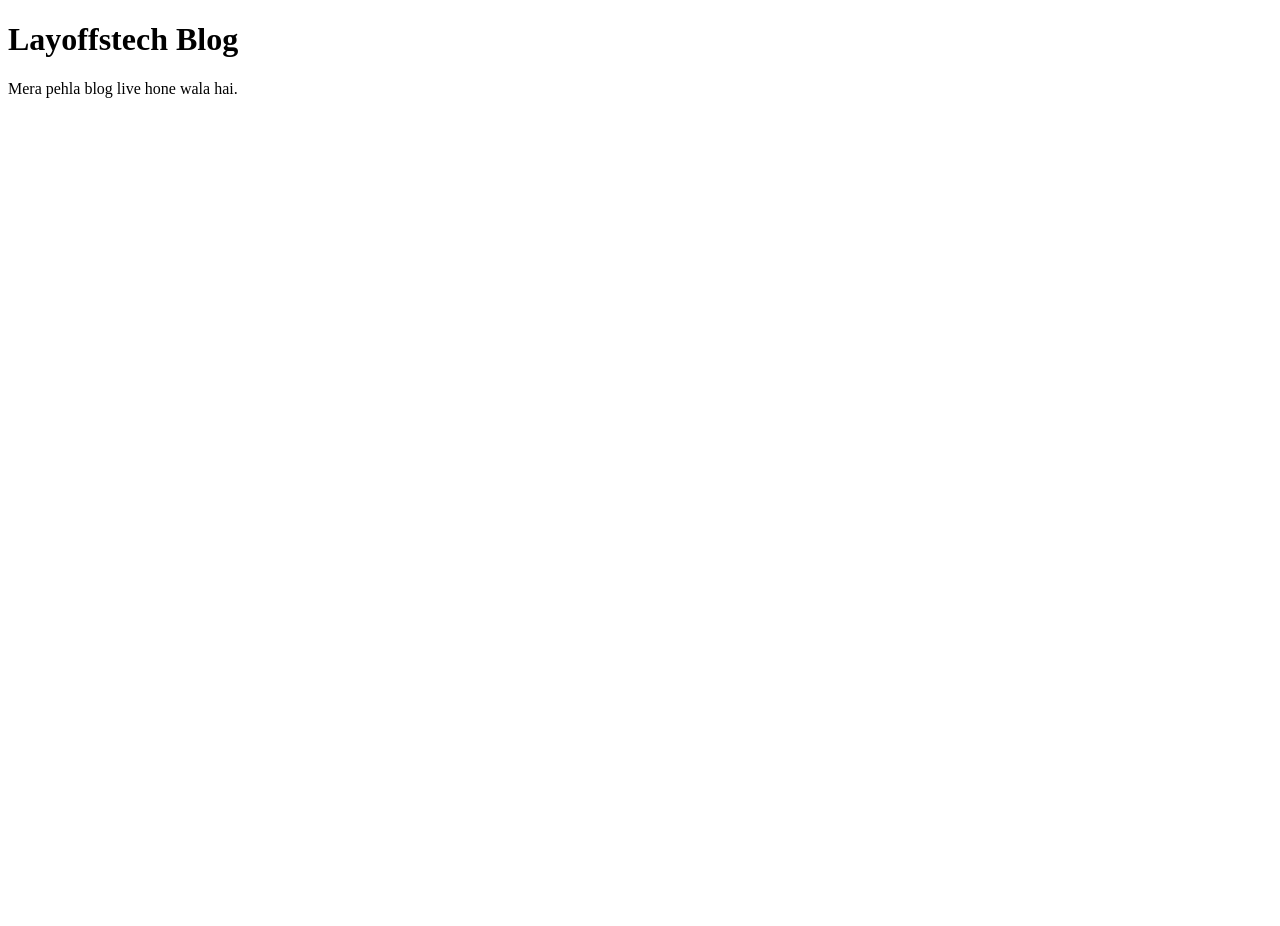
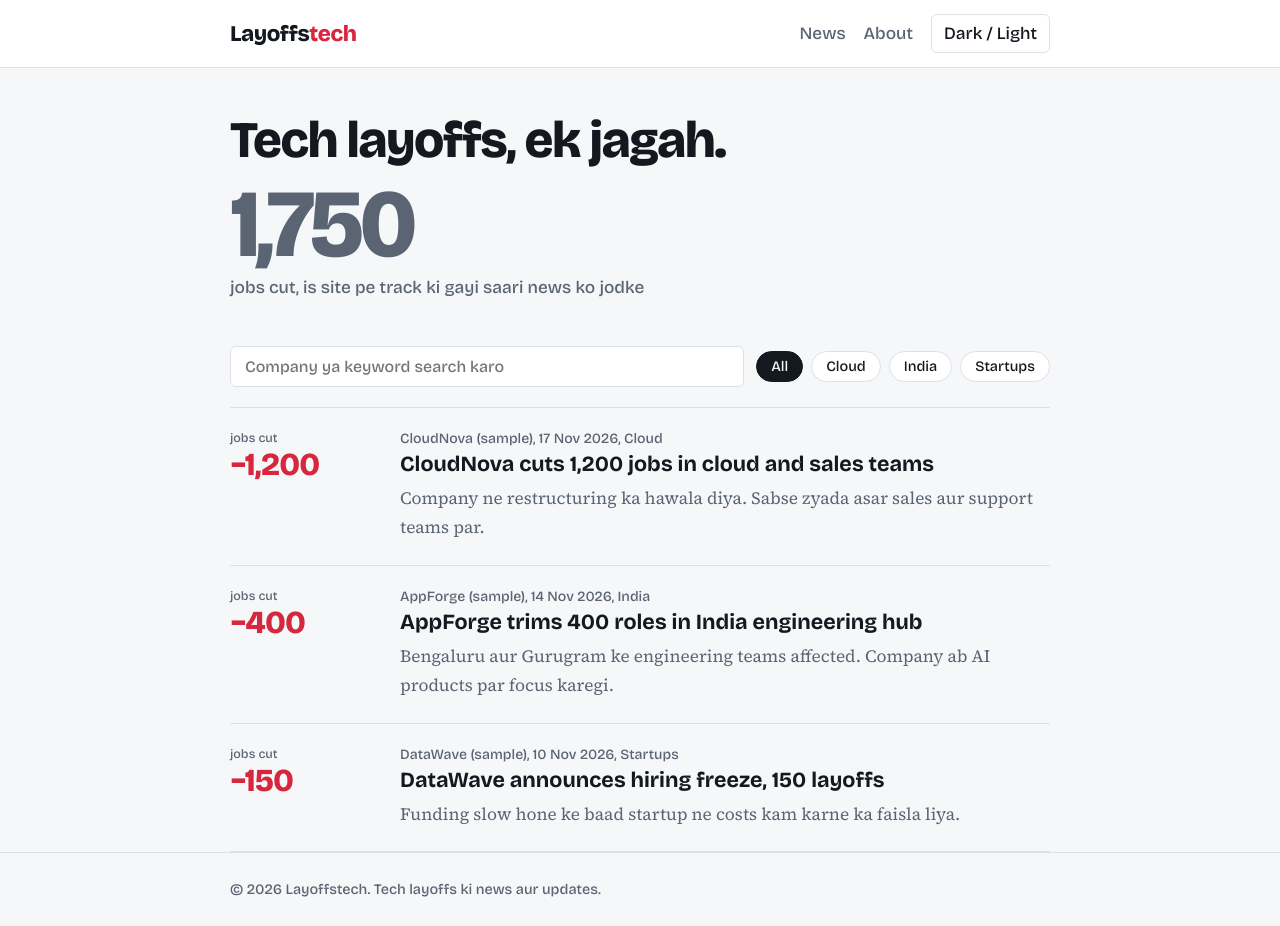
Before and after one commit to layoffstech/Layoffstech, a plain HTML site: page index.html in a window 1280 px wide. Before the commit the page ends 800 px from the top, so only its background shows below. Drawn offline with nearby package versions, Linux system fonts and the light colour scheme.

Commit message:
blog template added

```diff
--- /dev/null
+++ b/css/style.css
@@ -0,0 +1,53 @@
+:root{
+  --bg:#f6f7f9; --surface:#ffffff; --ink:#14181f; --muted:#5b6472; --line:#dde1e7; --signal:#d7263d;
+  --head:"Bricolage Grotesque",system-ui,sans-serif; --body:"Source Serif 4",Georgia,serif;
+  color-scheme:light;
+}
+@media (prefers-color-scheme:dark){:root:not([data-theme="light"]){
+  --bg:#101318; --surface:#181c23; --ink:#eceff4; --muted:#9aa4b2; --line:#2a303a; --signal:#ff5468; color-scheme:dark;}}
+:root[data-theme="dark"]{--bg:#101318; --surface:#181c23; --ink:#eceff4; --muted:#9aa4b2; --line:#2a303a; --signal:#ff5468; color-scheme:dark;}
+
+*{box-sizing:border-box}
+body{margin:0;background:var(--bg);color:var(--ink);font:1.08rem/1.7 var(--body)}
+a{color:inherit}
+:focus-visible{outline:3px solid var(--signal);outline-offset:2px}
+.wrap{max-width:860px;margin:0 auto;padding:0 20px}
+
+header.site{border-bottom:1px solid var(--line);background:var(--surface)}
+header.site .wrap{display:flex;align-items:center;justify-content:space-between;gap:16px;padding-top:14px;padding-bottom:14px;flex-wrap:wrap}
+.logo{font:800 1.4rem var(--head);text-decoration:none;letter-spacing:-.02em}
+.logo span{color:var(--signal)}
+nav{display:flex;gap:18px;align-items:center;font-family:var(--head);font-weight:500}
+nav a{text-decoration:none;color:var(--muted)} nav a:hover{color:var(--ink)}
+#themeBtn{font:inherit;background:none;border:1px solid var(--line);color:var(--ink);padding:4px 12px;border-radius:6px;cursor:pointer}
+
+.hero{padding:44px 0 24px}
+.hero h1{font:800 clamp(2rem,6vw,3.2rem)/1.1 var(--head);letter-spacing:-.03em;margin:0 0 8px}
+.hero p{margin:0;color:var(--muted)}
+.tally{font:800 clamp(3rem,12vw,6rem)/1 var(--head);color:var(--signal);letter-spacing:-.04em;margin:18px 0 4px}
+.tally-label{font-family:var(--head);color:var(--muted);margin:0}
+
+.tools{display:flex;gap:12px;flex-wrap:wrap;align-items:center;padding:20px 0}
+#search{flex:1 1 220px;font:1rem var(--head);padding:10px 14px;border:1px solid var(--line);border-radius:6px;background:var(--surface);color:var(--ink)}
+#filters{display:flex;gap:8px;flex-wrap:wrap}
+.chip{font:500 .9rem var(--head);padding:6px 14px;border:1px solid var(--line);border-radius:999px;background:var(--surface);color:var(--ink);cursor:pointer}
+.chip[aria-pressed="true"]{background:var(--ink);color:var(--bg);border-color:var(--ink)}
+
+#postList{list-style:none;margin:0;padding:0;border-top:1px solid var(--line)}
+.row{display:grid;grid-template-columns:150px 1fr;gap:20px;padding:22px 0;border-bottom:1px solid var(--line);text-decoration:none}
+.row:hover h2{text-decoration:underline}
+.count{font:800 2rem/1 var(--head);color:var(--signal);letter-spacing:-.03em}
+.count small,.big small{display:block;font:500 .78rem var(--head);color:var(--muted);letter-spacing:0;margin-bottom:4px}
+.meta{display:block;font:500 .88rem var(--head);color:var(--muted)}
+.row h2{font:700 1.35rem/1.25 var(--head);margin:4px 0 6px}
+.row p{margin:0;color:var(--muted)}
+.empty{padding:30px 0;color:var(--muted)}
+
+article{padding:40px 0 60px;max-width:680px}
+article h1{font:800 clamp(1.8rem,5vw,2.6rem)/1.15 var(--head);letter-spacing:-.02em;margin:6px 0 18px}
+.big{font:800 3.4rem/1 var(--head);color:var(--signal);margin:0 0 24px}
+.src{color:var(--muted);font-size:.95rem;word-break:break-all}
+
+footer.site{border-top:1px solid var(--line);padding:28px 0;color:var(--muted);font:.9rem var(--head)}
+
+@media(max-width:560px){.row{grid-template-columns:1fr;gap:6px}}
--- a/index.html
+++ b/index.html
@@ -1,12 +1,29 @@
 <!DOCTYPE html>
 <html lang="hi">
 <head>
-  <meta charset="UTF-8">
-  <meta name="viewport" content="width=device-width, initial-scale=1.0">
-  <title>Layoffstech</title>
+<meta charset="UTF-8">
+<meta name="viewport" content="width=device-width, initial-scale=1.0">
+<title>Layoffstech | Tech layoffs news aur updates</title>
+<meta name="description" content="Tech companies mein ho rahi layoffs ki latest news aur updates.">
+<link rel="preconnect" href="https://fonts.googleapis.com"><link rel="preconnect" href="https://fonts.gstatic.com" crossorigin><link href="https://fonts.googleapis.com/css2?family=Bricolage+Grotesque:wght@500;700;800&family=Source+Serif+4:wght@400;600&display=swap" rel="stylesheet">
+<link rel="stylesheet" href="css/style.css">
 </head>
 <body>
-  <h1>Layoffstech Blog</h1>
-  <p>Mera pehla blog live hone wala hai.</p>
+<header class="site"><div class="wrap"><a class="logo" href="index.html">Layoffs<span>tech</span></a><nav><a href="index.html">News</a><a href="about.html">About</a><button id="themeBtn" type="button">Dark / Light</button></nav></div></header>
+<main class="wrap">
+  <section class="hero">
+    <h1>Tech layoffs, ek jagah.</h1>
+    <p class="tally" id="totalCount">0</p>
+    <p class="tally-label">jobs cut, is site pe track ki gayi saari news ko jodke</p>
+  </section>
+  <div class="tools">
+    <input id="search" type="search" placeholder="Company ya keyword search karo" aria-label="Search posts">
+    <div id="filters"></div>
+  </div>
+  <ul id="postList"></ul>
+</main>
+<footer class="site"><div class="wrap">© 2026 Layoffstech. Tech layoffs ki news aur updates.</div></footer>
+<script src="js/posts.js"></script>
+<script src="js/main.js"></script>
 </body>
 </html>
--- /dev/null
+++ b/js/main.js
@@ -0,0 +1,69 @@
+const $ = (s) => document.querySelector(s);
+const fmtDate = (d) => new Date(d).toLocaleDateString("en-IN", { day: "numeric", month: "short", year: "numeric" });
+const fmtNum = (n) => n.toLocaleString("en-IN");
+const esc = (s) => String(s).replace(/[&<>"]/g, (c) => ({ "&": "&amp;", "<": "&lt;", ">": "&gt;", '"': "&quot;" }[c]));
+
+// Dark mode
+const root = document.documentElement;
+try { const t = localStorage.getItem("theme"); if (t) root.dataset.theme = t; } catch (e) {}
+document.addEventListener("click", (e) => {
+  if (!e.target.closest("#themeBtn")) return;
+  const dark = root.dataset.theme === "dark" ||
+    (!root.dataset.theme && matchMedia("(prefers-color-scheme: dark)").matches);
+  root.dataset.theme = dark ? "light" : "dark";
+  try { localStorage.setItem("theme", root.dataset.theme); } catch (e) {}
+});
+
+// Homepage: list + search + category filter
+const list = $("#postList");
+if (list) {
+  const sorted = [...POSTS].sort((a, b) => new Date(b.date) - new Date(a.date));
+  const cats = ["All", ...new Set(sorted.map((p) => p.category))];
+  let cat = "All", q = "";
+
+  $("#totalCount").textContent = fmtNum(sorted.reduce((s, p) => s + p.count, 0));
+  $("#filters").innerHTML = cats.map((c) =>
+    `<button class="chip" data-cat="${esc(c)}" aria-pressed="${c === "All"}">${esc(c)}</button>`).join("");
+
+  const render = () => {
+    const rows = sorted.filter((p) =>
+      (cat === "All" || p.category === cat) &&
+      (p.title + p.company + p.summary).toLowerCase().includes(q));
+    list.innerHTML = rows.length ? rows.map((p) => `
+      <li><a class="row" href="post.html?slug=${encodeURIComponent(p.slug)}">
+        <span class="count"><small>jobs cut</small>−${fmtNum(p.count)}</span>
+        <span class="info">
+          <span class="meta">${esc(p.company)}, ${fmtDate(p.date)}, ${esc(p.category)}</span>
+          <h2>${esc(p.title)}</h2>
+          <p>${esc(p.summary)}</p>
+        </span>
+      </a></li>`).join("") : `<li class="empty">Koi post nahi mili. Search ya category badal ke dekho.</li>`;
+  };
+  $("#filters").addEventListener("click", (e) => {
+    const b = e.target.closest(".chip"); if (!b) return;
+    cat = b.dataset.cat;
+    document.querySelectorAll(".chip").forEach((c) => c.setAttribute("aria-pressed", c === b));
+    render();
+  });
+  $("#search").addEventListener("input", (e) => { q = e.target.value.toLowerCase().trim(); render(); });
+  render();
+}
+
+// Post page
+const art = $("#article");
+if (art) {
+  const slug = new URLSearchParams(location.search).get("slug");
+  const p = POSTS.find((x) => x.slug === slug);
+  if (!p) {
+    art.innerHTML = `<h1>Post nahi mili</h1><p><a href="index.html">Homepage pe wapas jao</a></p>`;
+  } else {
+    document.title = p.title + " | Layoffstech";
+    art.innerHTML = `
+      <p class="meta">${esc(p.company)}, ${fmtDate(p.date)}, ${esc(p.category)}</p>
+      <h1>${esc(p.title)}</h1>
+      <p class="big"><small>jobs cut</small>−${fmtNum(p.count)}</p>
+      ${p.body.map((t) => `<p>${esc(t)}</p>`).join("")}
+      ${p.source ? `<p class="src">Source: <a href="${esc(p.source)}" rel="noopener" target="_blank">${esc(p.source)}</a></p>` : ""}
+      <p><a href="index.html">Saari news dekho</a></p>`;
+  }
+}
--- /dev/null
+++ b/js/posts.js
@@ -0,0 +1,45 @@
+// Naya post add karna ho toh is list ke TOP pe ek naya object paste karo.
+// DHYAN: Neeche ke posts sirf SAMPLE hain (naam/numbers kalpanik). Inhe apni real news se badal do.
+const POSTS = [
+  {
+    slug: "sample-cloudnova-layoffs",
+    title: "CloudNova cuts 1,200 jobs in cloud and sales teams",
+    company: "CloudNova (sample)",
+    count: 1200,
+    date: "2026-11-17",
+    category: "Cloud",
+    summary: "Company ne restructuring ka hawala diya. Sabse zyada asar sales aur support teams par.",
+    body: [
+      "Yeh ek sample post hai. Apni real news yahan likho.",
+      "Pehle paragraph mein seedha batao: kaun si company, kitne log, kaun si teams, aur kab.",
+      "Phir source link do (company announcement, regulatory filing ya reliable news report).",
+      "Aakhir mein batao ki affected log ke liye kya options hain: severance, notice period, rehiring."
+    ],
+    source: "https://example.com"
+  },
+  {
+    slug: "sample-appforge-restructuring",
+    title: "AppForge trims 400 roles in India engineering hub",
+    company: "AppForge (sample)",
+    count: 400,
+    date: "2026-11-14",
+    category: "India",
+    summary: "Bengaluru aur Gurugram ke engineering teams affected. Company ab AI products par focus karegi.",
+    body: [
+      "Yeh bhi ek sample post hai.",
+      "Har post mein company, count, date aur category daalo, baaki page apne aap ban jayega."
+    ],
+    source: "https://example.com"
+  },
+  {
+    slug: "sample-datawave-hiring-freeze",
+    title: "DataWave announces hiring freeze, 150 layoffs",
+    company: "DataWave (sample)",
+    count: 150,
+    date: "2026-11-10",
+    category: "Startups",
+    summary: "Funding slow hone ke baad startup ne costs kam karne ka faisla liya.",
+    body: ["Sample post. Isse delete karke apni news likho."],
+    source: "https://example.com"
+  }
+];
```
Also changed, not shown: about.html (added, +22 -0 lines), post.html (added, +17 -0 lines).
